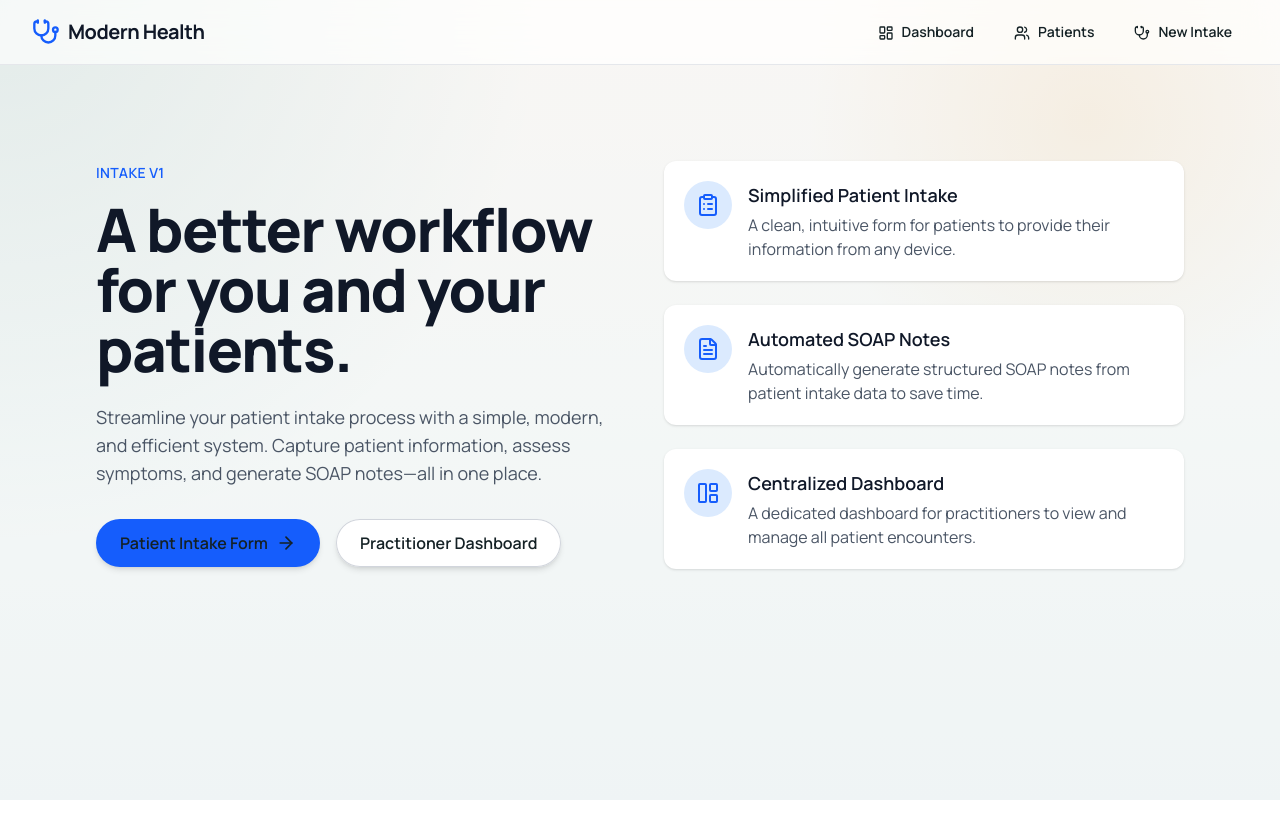
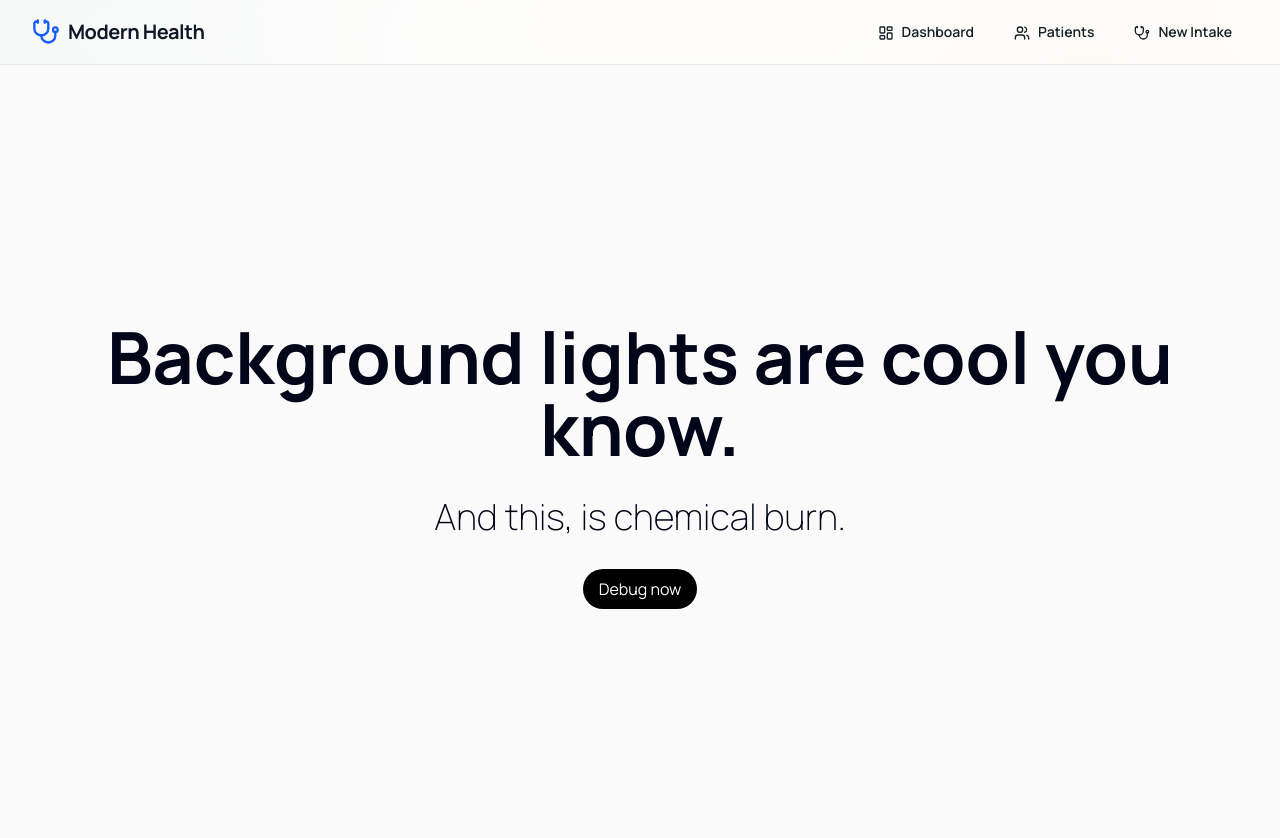
Before and after one commit to GaneshDatta96/intakev1, a Next.js app: page / in a window 1280 px wide. Shown: the top 838 px of the page. Before the commit the page ends 800 px from the top, so only its background shows below. Built offline with nearby package versions, Linux system fonts and the light colour scheme.

Commit message:
feat: add aurora background and polish UI

```diff
--- a/package.json
+++ b/package.json
@@ -16,11 +16,13 @@
     "@hookform/resolvers": "^5.2.2",
     "@supabase/supabase-js": "^2.103.0",
     "clsx": "^2.1.1",
+    "framer-motion": "^12.38.0",
     "lucide-react": "^1.8.0",
     "next": "16.2.3",
     "react": "19.2.4",
     "react-dom": "19.2.4",
     "react-hook-form": "^7.72.1",
+    "tailwind-merge": "^3.5.0",
     "zod": "^4.3.6"
   },
   "devDependencies": {
--- a/src/app/page.tsx
+++ b/src/app/page.tsx
@@ -1,84 +1,32 @@
+"use client";
 
-import Link from "next/link";
-import {
-  ArrowRight,
-  ClipboardList,
-  FileText,
-  LayoutPanelLeft,
-} from "lucide-react";
+import { motion } from "framer-motion";
+import React from "react";
+import { AuroraBackground } from "@/components/ui/aurora-background";
 
 export default function Home() {
   return (
-    <main className="flex-1 bg-gray-50/50">
-      <div className="mx-auto max-w-6xl px-4 py-12 sm:px-6 lg:px-8 lg:py-24">
-        <div className="grid grid-cols-1 items-center gap-12 lg:grid-cols-2">
-          <div className="max-w-xl">
-            <p className="text-sm font-semibold uppercase tracking-wide text-blue-600">
-              Intake V1
-            </p>
-            <h1 className="mt-4 text-4xl font-extrabold tracking-tight text-gray-900 sm:text-5xl lg:text-6xl">
-              A better workflow for you and your patients.
-            </h1>
-            <p className="mt-6 text-lg text-gray-600">
-              Streamline your patient intake process with a simple, modern, and
-              efficient system. Capture patient information, assess symptoms, and
-              generate SOAP notes—all in one place.
-            </p>
-            <div className="mt-8 flex gap-4">
-              <Link
-                href="/questionnaire"
-                className="inline-flex items-center gap-2 rounded-full bg-blue-600 px-6 py-3 text-base font-semibold text-white shadow-md transition-transform hover:scale-105 hover:bg-blue-700"
-              >
-                Patient Intake Form
-                <ArrowRight className="h-5 w-5" />
-              </Link>
-              <Link
-                href="/dashboard"
-                className="inline-flex items-center gap-2 rounded-full bg-white px-6 py-3 text-base font-semibold text-blue-600 shadow-md ring-1 ring-inset ring-gray-300 transition-transform hover:scale-105"
-              >
-                Practitioner Dashboard
-              </Link>
-            </div>
-          </div>
-
-          <div className="space-y-6">
-            <Feature
-              icon={ClipboardList}
-              title="Simplified Patient Intake"
-              description="A clean, intuitive form for patients to provide their information from any device."
-            />
-            <Feature
-              icon={FileText}
-              title="Automated SOAP Notes"
-              description="Automatically generate structured SOAP notes from patient intake data to save time."
-            />
-            <Feature
-              icon={LayoutPanelLeft}
-              title="Centralized Dashboard"
-              description="A dedicated dashboard for practitioners to view and manage all patient encounters."
-            />
-          </div>
+    <AuroraBackground>
+      <motion.div
+        initial={{ opacity: 0.0, y: 40 }}
+        whileInView={{ opacity: 1, y: 0 }}
+        transition={{
+          delay: 0.3,
+          duration: 0.8,
+          ease: "easeInOut",
+        }}
+        className="relative flex flex-col gap-4 items-center justify-center px-4"
+      >
+        <div className="text-3xl md:text-7xl font-bold dark:text-white text-center">
+          Background lights are cool you know.
         </div>
-      </div>
-    </main>
+        <div className="font-extralight text-base md:text-4xl dark:text-neutral-200 py-4">
+          And this, is chemical burn.
+        </div>
+        <button className="bg-black dark:bg-white rounded-full w-fit text-white dark:text-black px-4 py-2">
+          Debug now
+        </button>
+      </motion.div>
+    </AuroraBackground>
   );
 }
-
-function Feature(props: {
-  icon: React.ElementType;
-  title: string;
-  description: string;
-}) {
-  const Icon = props.icon;
-  return (
-    <div className="flex gap-4 rounded-xl bg-white p-5 shadow-sm">
-      <div className="flex h-12 w-12 shrink-0 items-center justify-center rounded-full bg-blue-100 text-blue-600">
-        <Icon className="h-6 w-6" />
-      </div>
-      <div>
-        <h3 className="text-lg font-semibold text-gray-900">{props.title}</h3>
-        <p className="mt-1 text-gray-600">{props.description}</p>
-      </div>
-    </div>
-  );
-}
--- /dev/null
+++ b/src/components/ui/aurora-background.tsx
@@ -0,0 +1,54 @@
+"use client";
+import { cn } from "@/lib/utils";
+import React, { ReactNode } from "react";
+
+interface AuroraBackgroundProps extends React.HTMLProps<HTMLDivElement> {
+  children: ReactNode;
+  showRadialGradient?: boolean;
+}
+
+export const AuroraBackground = ({
+  className,
+  children,
+  showRadialGradient = true,
+  ...props
+}: AuroraBackgroundProps) => {
+  return (
+    <main>
+      <div
+        className={cn(
+          "relative flex flex-col  h-[100vh] items-center justify-center bg-zinc-50 dark:bg-zinc-900  text-slate-950 transition-bg",
+          className
+        )}
+        {...props}
+      >
+        <div className="absolute inset-0 overflow-hidden">
+          <div
+            //   I'm sorry but this is what peak developer performance looks like // trigger warning
+            className={cn(
+              `
+            [--white-gradient:repeating-linear-gradient(100deg,var(--white)_0%,var(--white)_7%,var(--transparent)_10%,var(--transparent)_12%,var(--white)_16%)]
+            [--dark-gradient:repeating-linear-gradient(100deg,var(--black)_0%,var(--black)_7%,var(--transparent)_10%,var(--transparent)_12%,var(--black)_16%)]
+            [--aurora:repeating-linear-gradient(100deg,var(--blue-500)_10%,var(--indigo-300)_15%,var(--blue-300)_20%,var(--violet-200)_25%,var(--blue-400)_30%)]
+            [background-image:var(--white-gradient),var(--aurora)]
+            dark:[background-image:var(--dark-gradient),var(--aurora)]
+            [background-size:300%,_200%]
+            [background-position:50%_50%,50%_50%]
+            filter blur-[10px] invert dark:invert-0
+            after:content-[""] after:absolute after:inset-0 after:[background-image:var(--white-gradient),var(--aurora)]
+            after:dark:[background-image:var(--dark-gradient),var(--aurora)]
+            after:[background-size:200%,_100%]
+            after:animate-aurora after:[background-attachment:fixed] after:mix-blend-difference
+            pointer-events-none
+            absolute -inset-[10px] opacity-50 will-change-transform`,
+
+              showRadialGradient &&
+                `[mask-image:radial-gradient(ellipse_at_100%_0%,black_10%,var(--transparent)_70%)]`
+            )}
+          ></div>
+        </div>
+        {children}
+      </div>
+    </main>
+  );
+};
--- /dev/null
+++ b/src/lib/utils.ts
@@ -0,0 +1,6 @@
+import { type ClassValue, clsx } from "clsx"
+import { twMerge } from "tailwind-merge"
+
+export function cn(...inputs: ClassValue[]) {
+  return twMerge(clsx(inputs))
+}
--- /dev/null
+++ b/tailwind.config.js
@@ -0,0 +1,38 @@
+const { default: flattenColorPalette } = require("tailwindcss/lib/util/flattenColorPalette");
+
+/** @type {import('tailwindcss').Config} */
+module.exports = {
+  content: [
+    "./src/**/*.{ts,tsx}",
+  ],
+  darkMode: "class",
+  theme: {
+    extend: {
+      animation: {
+        aurora: "aurora 60s linear infinite",
+      },
+      keyframes: {
+        aurora: {
+          from: {
+            backgroundPosition: "50% 50%, 50% 50%",
+          },
+          to: {
+            backgroundPosition: "350% 50%, 350% 50%",
+          },
+        },
+      },
+    },
+  },
+  plugins: [addVariablesForColors],
+};
+
+function addVariablesForColors({ addBase, theme }) {
+  let allColors = flattenColorPalette(theme("colors"));
+  let newVars = Object.fromEntries(
+    Object.entries(allColors).map(([key, val]) => [`--${key}`, val])
+  );
+
+  addBase({
+    ":root": newVars,
+  });
+}
```
Also changed, not shown: build.txt, 1 other file (tests, documents, lock files or other folders).
